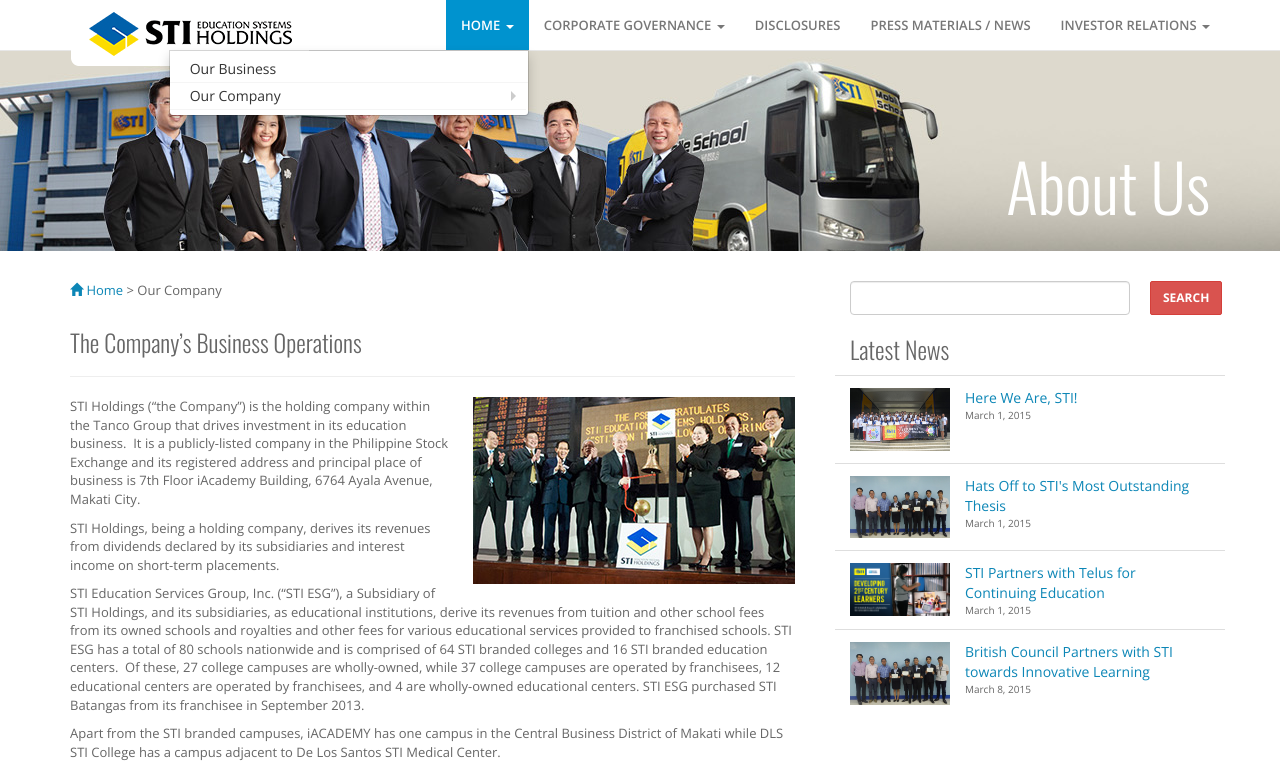
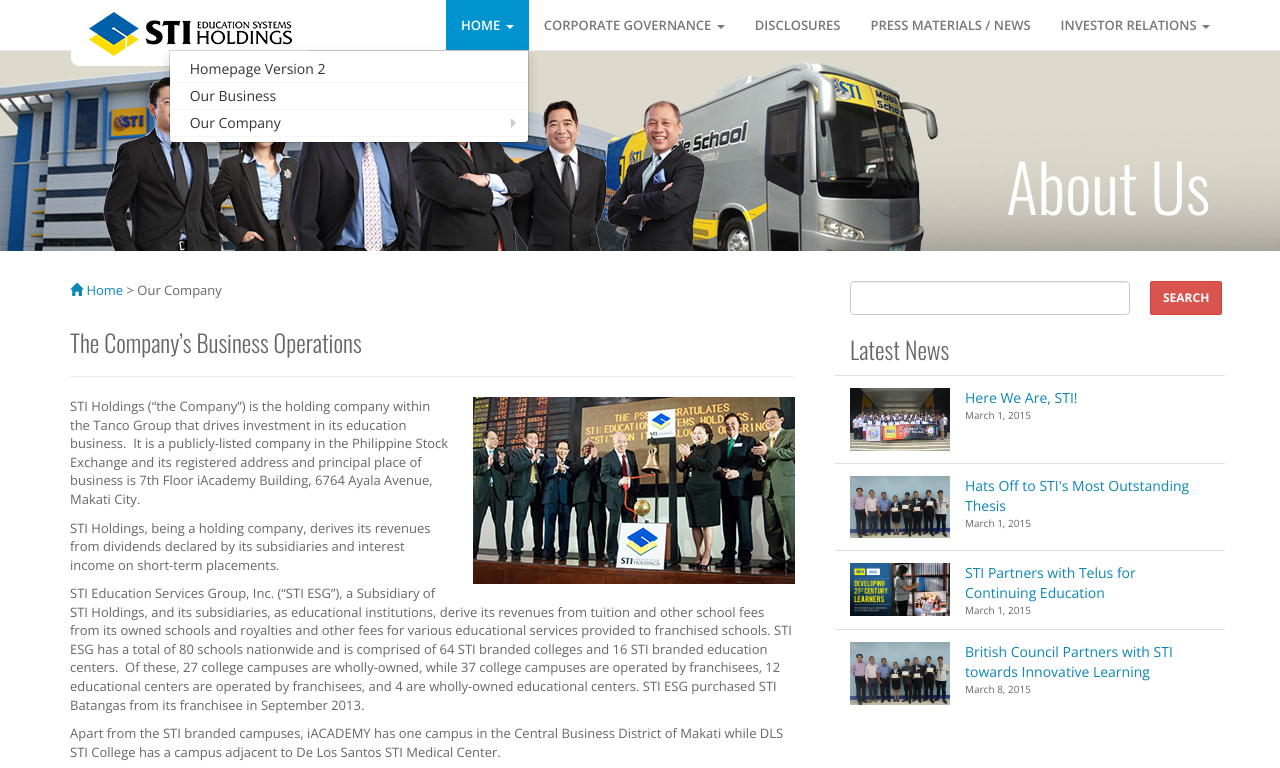
Before and after one commit to dengbalaga/stiholdings, a plain HTML site: page about-sti-holdings.html in a window 1280 px wide. Both pictures are taken after a click on the link "HOME". Shown: the top 768 px of the page. Drawn offline with nearby package versions, Linux system fonts and the light colour scheme; a script that the page names is missing.

Commit message:
added homepage2 on pages

```diff
--- a/about-sti-holdings.html
+++ b/about-sti-holdings.html
@@ -138,7 +138,7 @@ h3 {
                 <li>
                     <a href="#" class="dropdown-toggle" data-toggle="dropdown">Home <b class="caret"></b></a>
                     <ul class="dropdown-menu multi-level">
-
+					   <li><a href="index2.html">Homepage Version 2</a></li>
                        <li><a href="about-sti-holdings.html">Our Business</a></li>
 
                         <li class="dropdown-submenu">
```
Also changed, not shown: board-of-directors.html (+1 -1 lines), company-policies.html (+1 -1 lines), corporate-governance.html (+1 -1 lines), csr.html (+1 -1 lines), disclosures.html (+1 -1 lines), index.html (+1 -1 lines), index2.html (+1 -1 lines), investor-relations.html (+1 -1 lines), news-inside.html (+1 -1 lines), news.html (+1 -1 lines).
